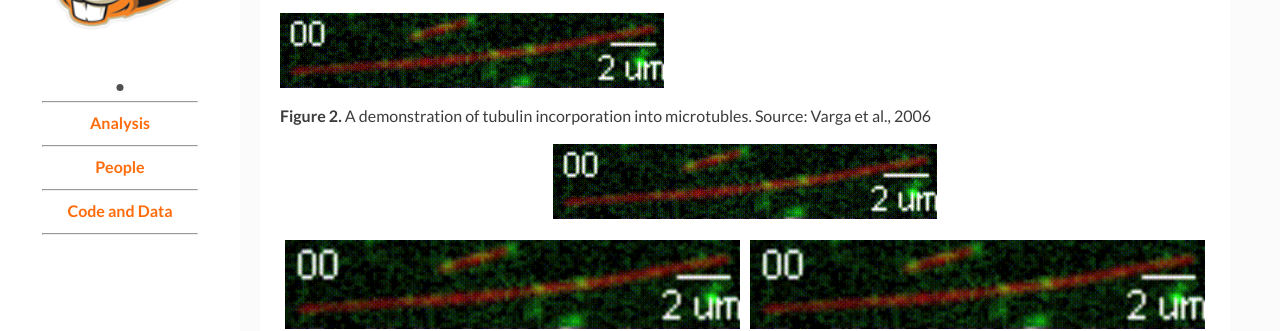
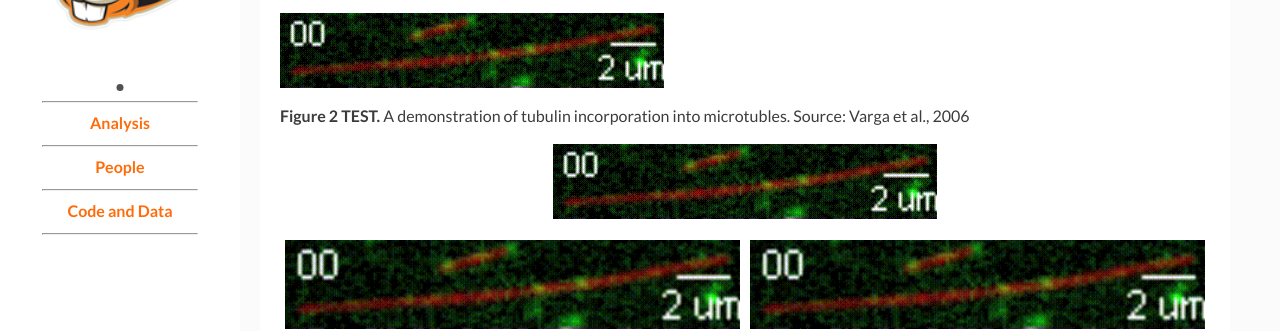
Before and after one commit to salvadorbuse/microtubule_website, a Jekyll site: the page built from page00_about.md, in a window 1280 px wide and 900 px high, scrolled down 1521 px. Shown: the part 154-485 px from the top of the window. Built offline with Jekyll 4.4.1, drawn with Linux system fonts in a browser that asks for light colours; formulas are drawn with MathJax 3.

```diff
--- a/_data/about.yaml
+++ b/_data/about.yaml
@@ -30,7 +30,7 @@
     ![Figure2](https://salvadorbuse.github.io//microtubule_website/assets/img/Varga2006microtubules.gif)
 
 
-    **Figure 2.** A demonstration of tubulin incorporation into microtubles. Source: Varga et al., 2006
+    **Figure 2 TEST.** A demonstration of tubulin incorporation into microtubles. Source: Varga et al., 2006
 
 
     <img style="display: block; margin: auto;" src="https://salvadorbuse.github.io//microtubule_website/assets/img/Varga2006microtubules.gif">
```
